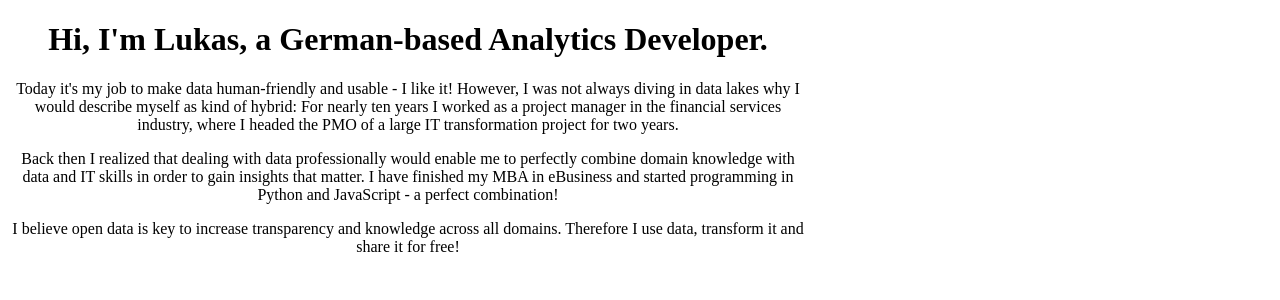
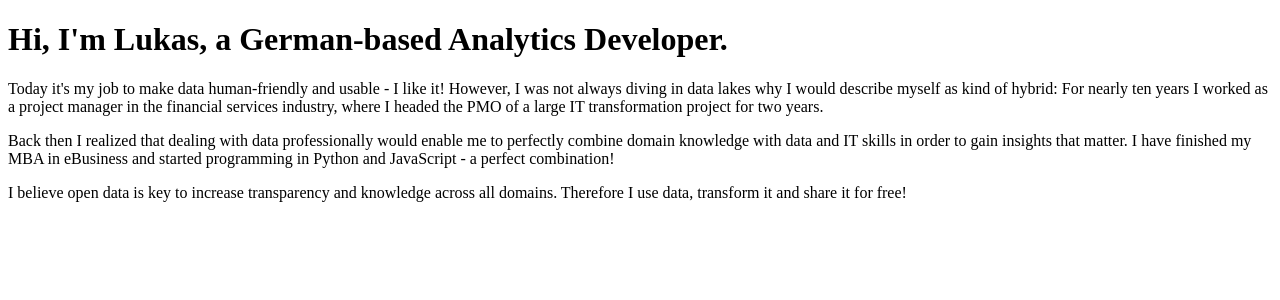
Before and after one commit to lukasbelka/lukasbelka-d, a SvelteKit app: page / in a window 1280 px wide. Shown: the top 300 px of the page. Built offline with nearby package versions, Linux system fonts and the light colour scheme.

Commit message:
Main css added

```diff
--- a/src/routes/+page.svelte
+++ b/src/routes/+page.svelte
@@ -1,5 +1,3 @@
-<div class="main">
-
 <h1>Hi, I'm Lukas, a German-based Analytics Developer.</h1>
 <p>
     Today it's my job to make data human-friendly and usable - I like it! However,
@@ -14,15 +12,4 @@
 </p>
 <p>
     I believe open data is key to increase transparency and knowledge across all domains. Therefore
-        I use data, transform it and share it for free!
-    </p>
-</div>
-<style>
-
-.main {
-    margin: 20 auto;
-    max-width: 800px;
-    display: block;
-    text-align: center;
-}
-</style>
+    I use data, transform it and share it for free!</p>
```
Also changed, not shown: src/routes/__layout.svelte (added, +29 -0 lines). Lines whose indentation alone changed are shown as unchanged.
